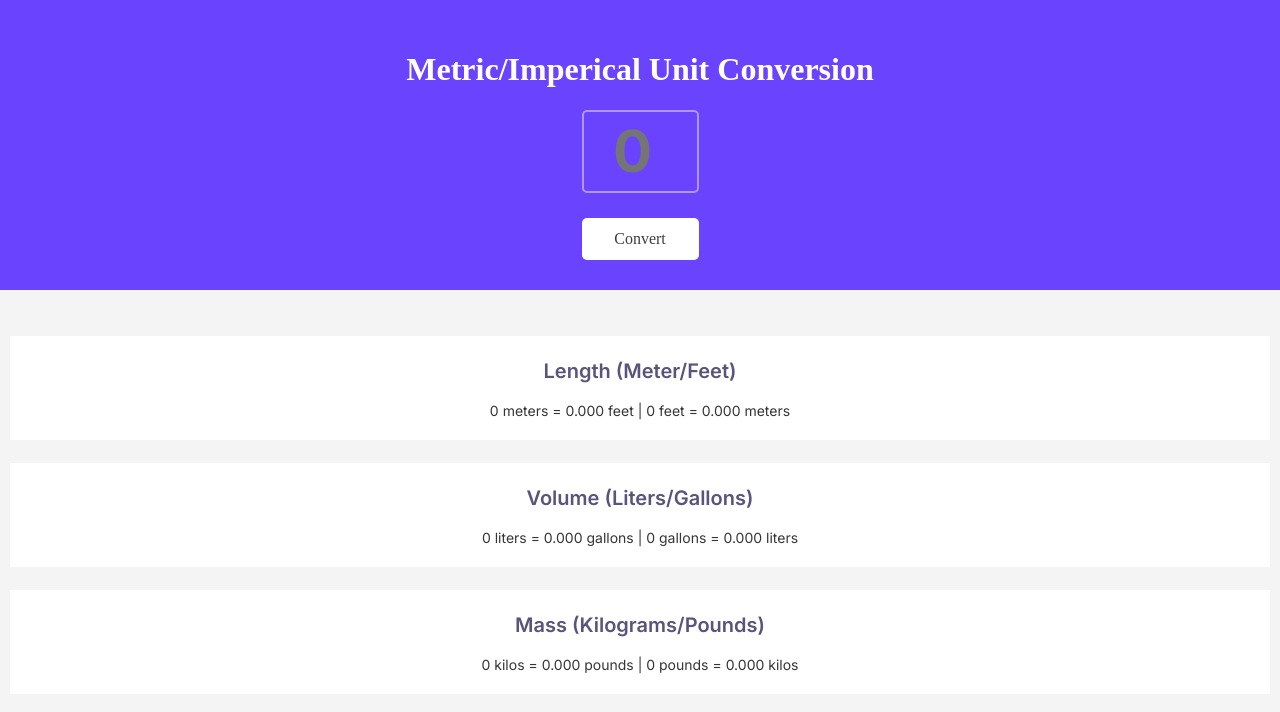
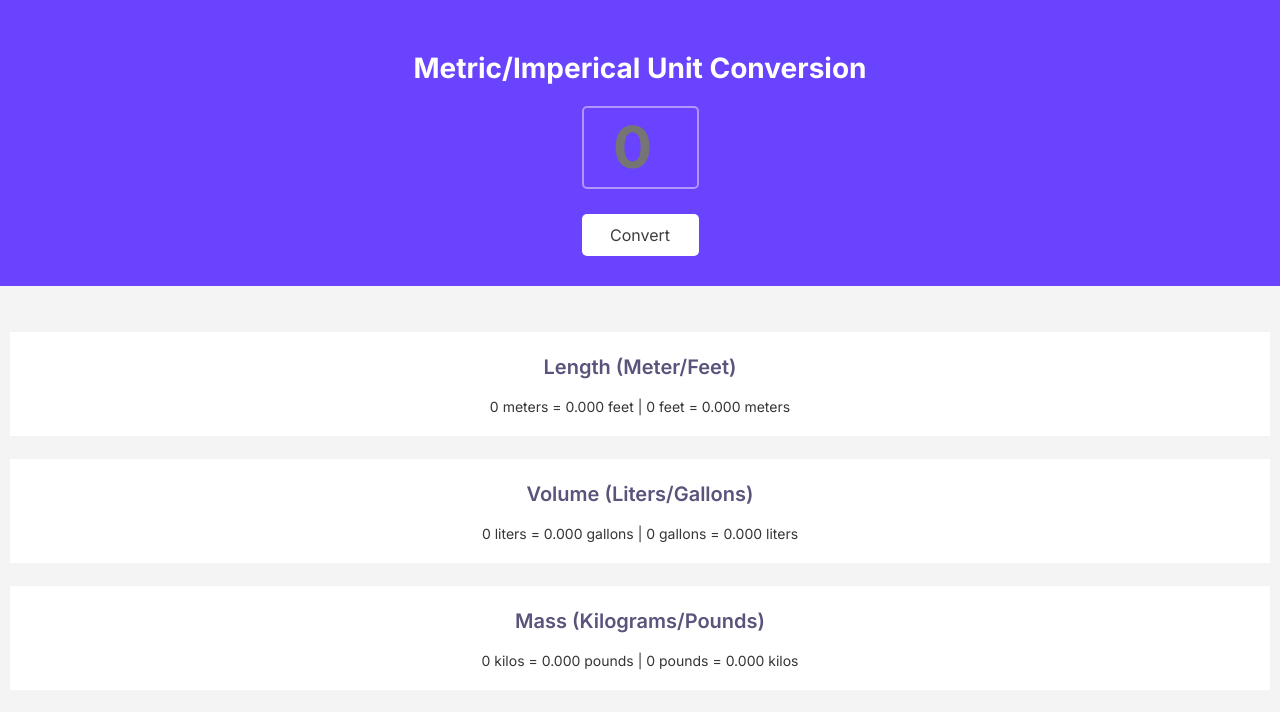
Before and after one commit to dygtmcn/unit-converter, a plain HTML site: page index.html in a window 1280 px wide. Drawn offline with nearby package versions, Linux system fonts and the light colour scheme.

Commit message:
Add files via upload

```diff
--- a/index.css
+++ b/index.css
@@ -21,6 +21,16 @@ body {
     margin-bottom:23px;
     margin-top:36px;
 
+}
+
+.hero h1{
+    font-family: 'Inter';
+    font-style: normal;
+    font-weight: 800;
+    font-size: 28px;
+    line-height: 38px;
+    color: #FFFFFF;
+    text-align: center;
 }
 
 .section2 {
@@ -87,4 +97,5 @@ button{
     font-weight: 500;
     font-size: 16px;
     line-height: 24px;
+    font-family: 'Inter';
 }
--- a/index.js
+++ b/index.js
@@ -10,8 +10,9 @@ const p2 = document.getElementById("p2")
 const p3 = document.getElementById("p3")
 
 button.addEventListener("click", function() {
+    const myValue = document.getElementById("inpt").value;
 
-    const myValue = document.getElementById("inpt").value;
+    if (myValue !== "") {
         const resultFeet = Number(myValue * 3.281).toFixed(3)
         const resultGallon = Number(myValue * 0.264).toFixed(3)
         const resultPound = Number(myValue * 2.204).toFixed(3)
@@ -22,4 +23,5 @@ button.addEventListener("click", function() {
         p1.innerText = `${myValue} meters = ${resultFeet} feet | ${myValue} feet = ${resultMeter} meters`
         p2.innerText = `${myValue} liters = ${resultGallon} gallons | ${myValue} gallons = ${resultLiter} liters`
         p3.innerText = `${myValue} kilos = ${resultPound} pounds | ${myValue} pounds = ${resultKilos} kilos`
+    }
 })
```
Lines whose indentation alone changed are shown as unchanged.
